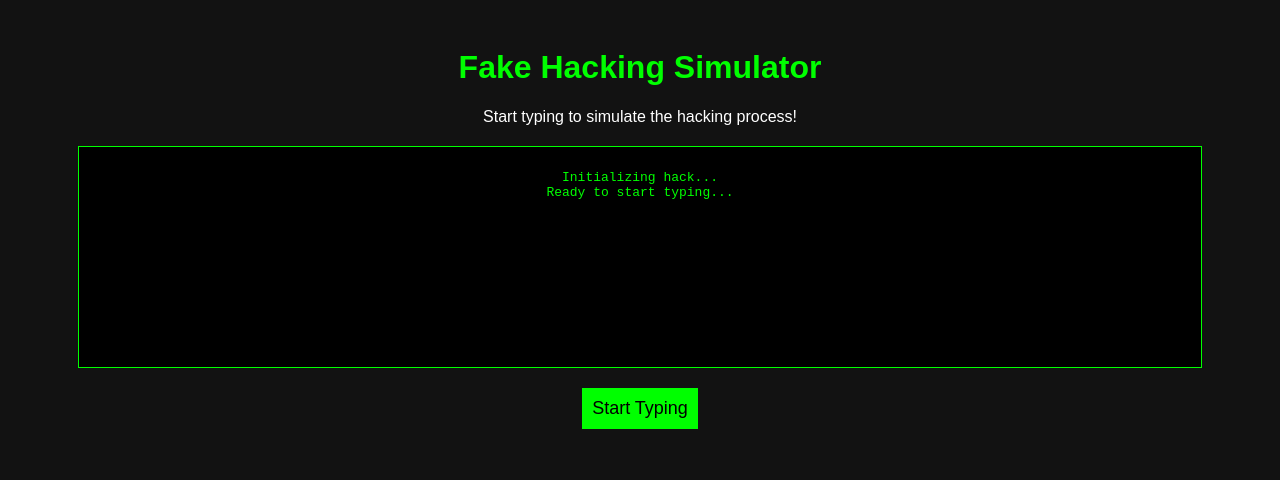
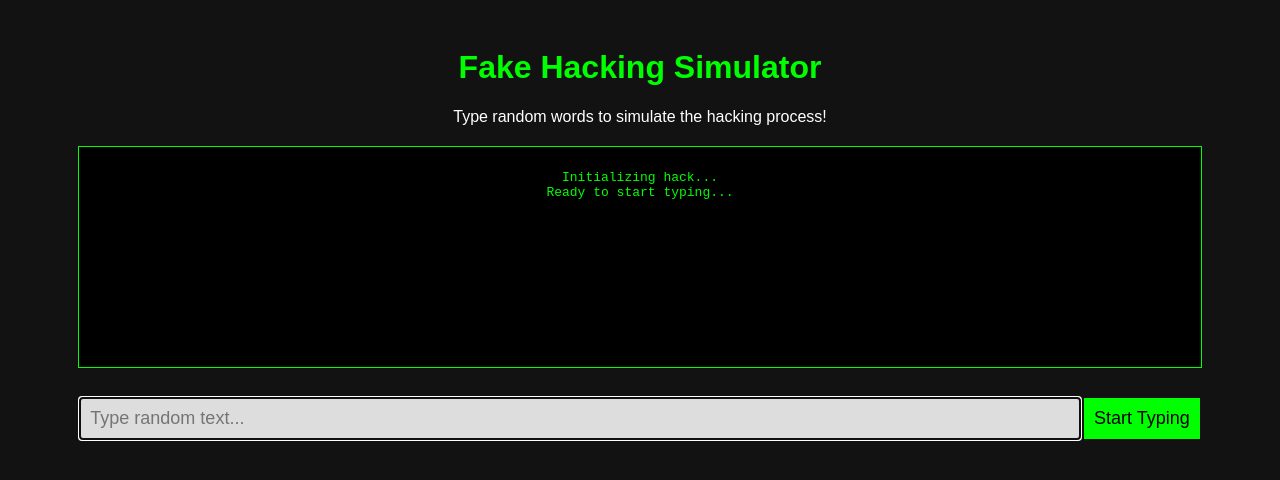
Before and after one commit to shahidugfdgrsh/Fake-Hacking, a plain HTML site: page index.html in a window 1280 px wide. Both pictures are taken after a click on the button "Start Typing". Drawn offline with Linux system fonts and the light colour scheme.

Commit message:
Update index.html

```diff
--- a/index.html
+++ b/index.html
@@ -3,7 +3,7 @@
 <head>
     <meta charset="UTF-8">
     <meta name="viewport" content="width=device-width, initial-scale=1.0">
-    <title>Fake Hacking Simulator</title>
+    <title>Hacking Simulator</title>
     <style>
         body {
             font-family: Arial, sans-serif;
@@ -23,6 +23,16 @@
             height: 200px;
             border: 1px solid #00ff00;
             overflow-y: auto;
+        }
+
+        input[type="text"] {
+            width: 80%;
+            padding: 10px;
+            font-size: 18px;
+            color: black;
+            background-color: #ddd;
+            border: none;
+            margin-top: 10px;
         }
 
         button {
@@ -46,15 +56,17 @@
 <body>
 
     <h1>Fake Hacking Simulator</h1>
-    <p>Start typing to simulate the hacking process!</p>
+    <p>Type random words to simulate the hacking process!</p>
 
     <div class="terminal" id="terminal">
         <p id="terminalOutput">Initializing hack...</p>
     </div>
 
+    <input type="text" id="userInput" placeholder="Type random text..." />
+
     <script>
         let terminalOutput = document.getElementById("terminalOutput");
-        let typing = false;
+        let userInput = document.getElementById("userInput");
         let charCount = 0;
         const maxChars = 100;
 
@@ -70,36 +82,34 @@
             if (charCount >= maxChars) {
                 const result = Math.random() > 0.5 ? "Success! Hack completed." : "Failure! Hack failed.";
                 terminalOutput.innerText += `\n\n${result}`;
+                userInput.disabled = true; // Disable the input field after 100 characters
             }
         }
 
-        // Event listener for keypress
-        document.addEventListener("keydown", function(event) {
-            if (typing && charCount < maxChars) {
-                const randomChar = event.key; // Capture the key pressed
+        // Event listener for input
+        userInput.addEventListener("input", function() {
+            const typedText = userInput.value;
+            const lastChar = typedText.slice(-1);
 
-                if (randomChar !== "Shift" && randomChar !== "CapsLock" && randomChar !== "Enter") {
-                    charCount++;
-                    simulateHackingCode(randomChar); // Simulate typing the key in the terminal
-                }
+            // Only simulate the typing if it's a non-empty character
+            if (lastChar && charCount < maxChars) {
+                simulateHackingCode(lastChar); // Simulate typing the character in the terminal
+                charCount++;
                 showResult();
             }
         });
 
-        // Start the typing process when the user clicks the button
-        function startTyping() {
-            typing = true;
-            terminalOutput.innerText = "Initializing hack...\nReady to start typing...";
-            document.getElementById("terminal").style.border = "1px solid #00ff00";
-        }
-
         // Add a start button for the user to begin typing
         const startButton = document.createElement("button");
         startButton.innerText = "Start Typing";
-        startButton.addEventListener("click", startTyping);
+        startButton.addEventListener("click", function() {
+            terminalOutput.innerText = "Initializing hack...\nReady to start typing...";
+            userInput.disabled = false; // Enable the input field
+            userInput.focus(); // Focus on the input field for easier typing
+        });
         document.body.appendChild(startButton);
 
     </script>
 
 </body>
-</html>
+    </html>
```
